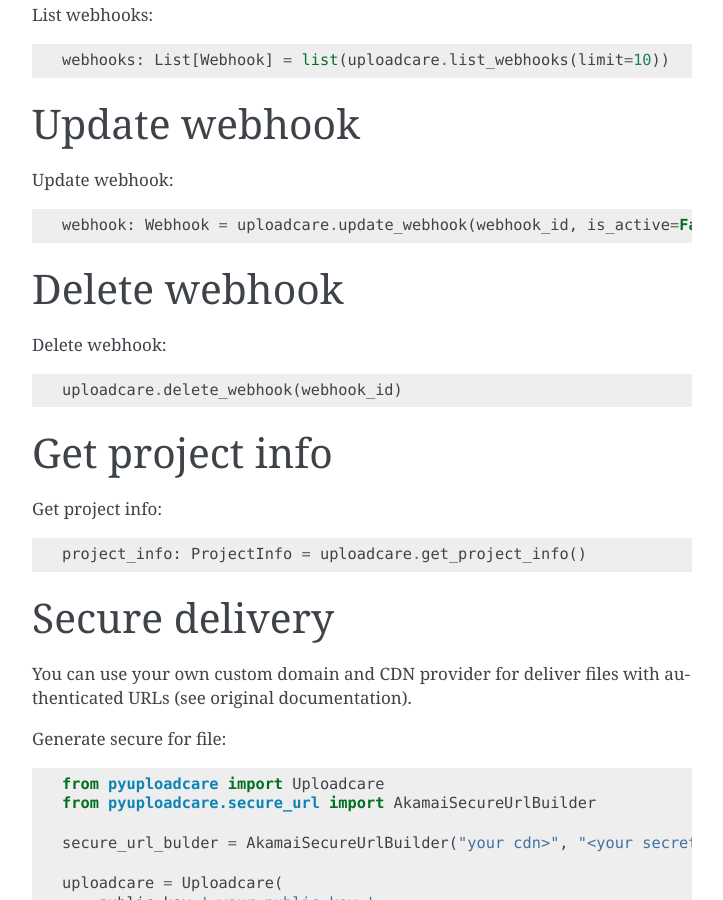
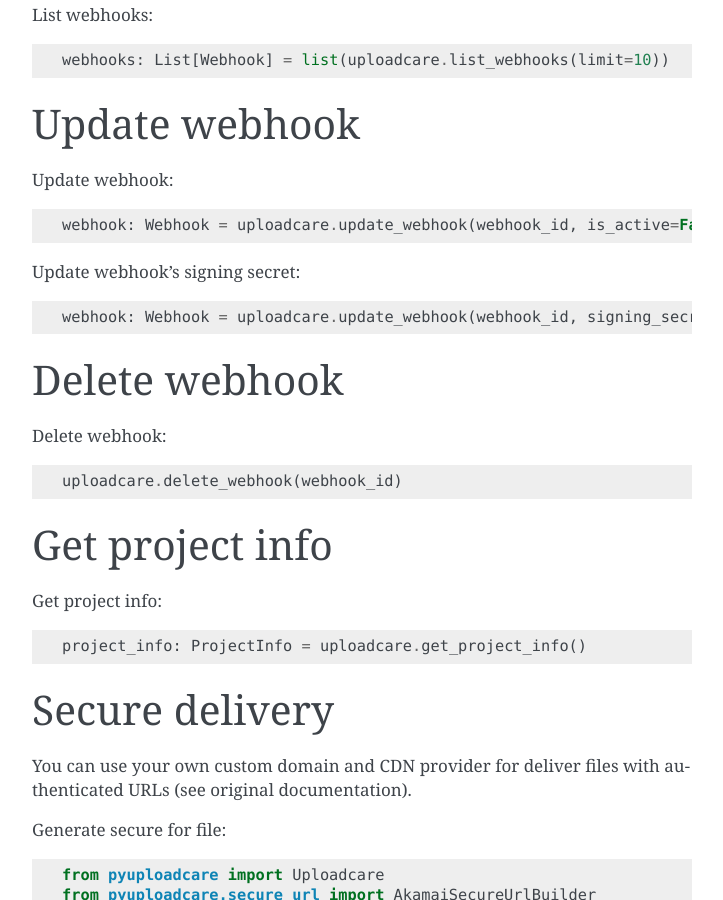
Before and after one commit to uploadcare/pyuploadcare, a Sphinx documentation site: the page built from docs/api/core_usage.rst, in a window 1280 px wide and 900 px high, scrolled down 5484 px. Shown: the whole window, without its empty margins (388-1111 px from the left). Built offline with Sphinx 7.4.7, drawn with Linux system fonts in a browser that asks for light colours.

Commit message:
update signing secret example

```diff
--- a/README.rst
+++ b/README.rst
@@ -324,6 +324,10 @@
 
     webhook: Webhook = uploadcare.update_webhook(webhook_id, is_active=False)
 
+Update webhook's signing secret::
+
+    webhook: Webhook = uploadcare.update_webhook(webhook_id, signing_secret="7kMVZivndx0ErgvhRKAr")
+
 Delete webhook::
 
     uploadcare.delete_webhook(webhook_id)
--- a/docs/api/core_usage.rst
+++ b/docs/api/core_usage.rst
@@ -253,6 +253,10 @@
 
     webhook: Webhook = uploadcare.update_webhook(webhook_id, is_active=False)
 
+Update webhook's signing secret::
+
+    webhook: Webhook = uploadcare.update_webhook(webhook_id, signing_secret="7kMVZivndx0ErgvhRKAr")
+
 Delete webhook
 ^^^^^^^^^^^^^^
 
```
